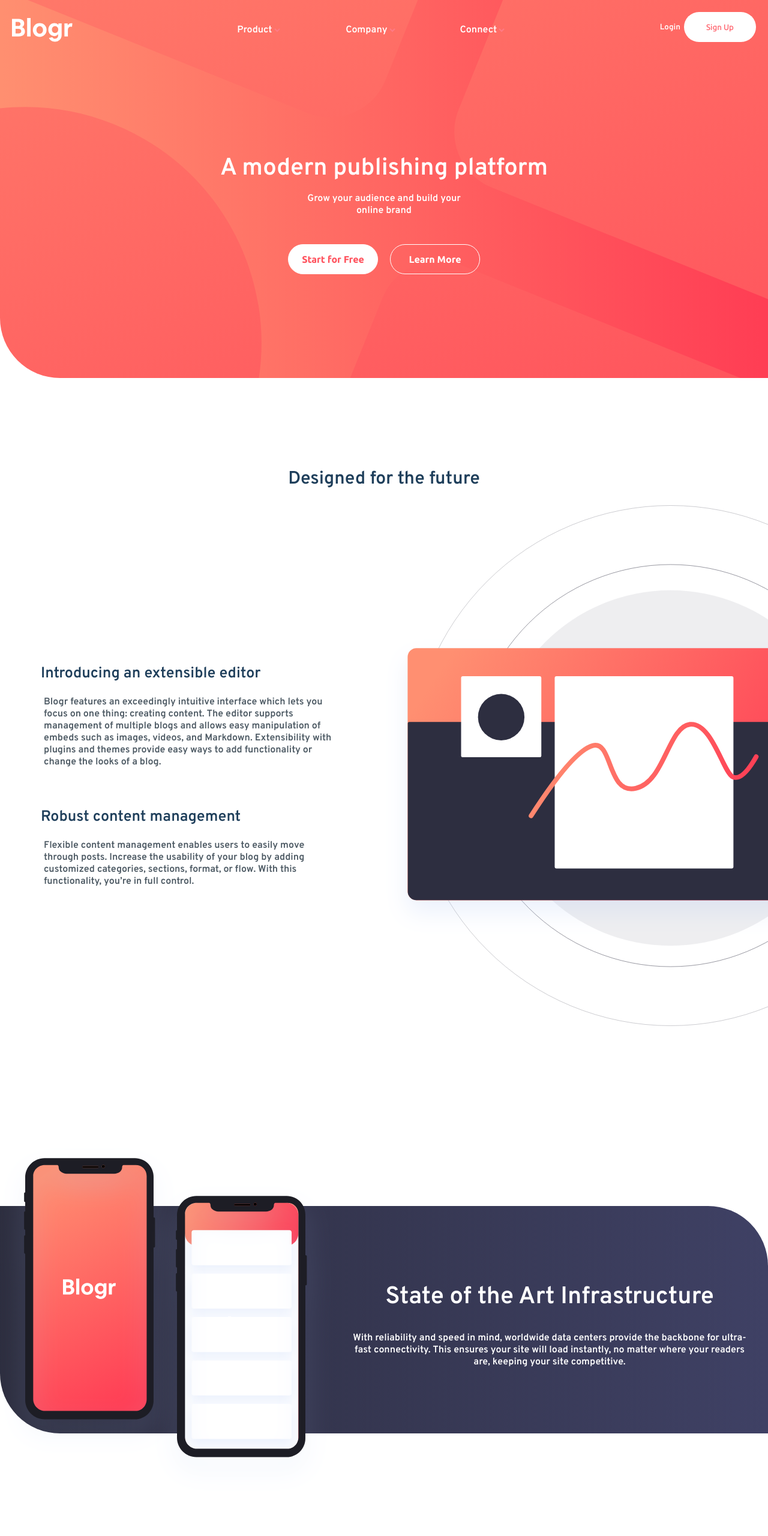
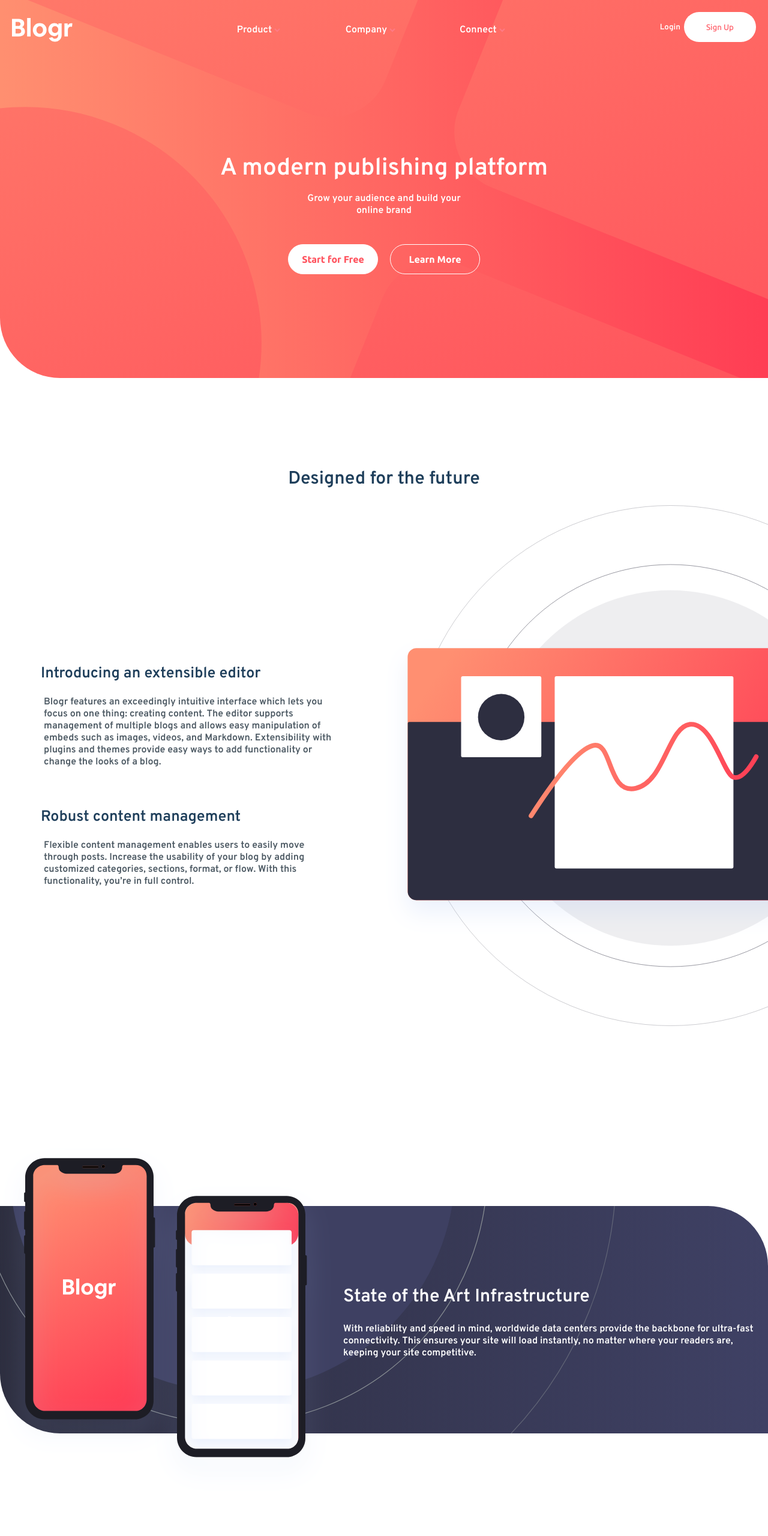
Before and after one commit to goody-dev/Blogr-Landing-Page, a plain HTML site: page index.html in a window 1280 px wide. Shown: the top 2560 px of the page at 60% size. Drawn offline with Linux system fonts and the light colour scheme.

Commit message:
enhanced dropdown arrow logic

```diff
--- a/index.css
+++ b/index.css
@@ -86,13 +86,13 @@
 .menu-header:hover {
   color: var(--veryDarkGrayishBlue-bodyCopy);
 }
-.menu-header:after {
+/*.menu-header:after {
   content: url('images/icon-arrow-dark.svg');
   margin-left: 3px;
 }
-.menu-header:target:after {
+.menu-header:hover:after {
   content: url('images/icon-arrow-light.svg');
-}
+}*/
 .menu-items {
   display: none;
   flex-direction: column;
@@ -235,12 +235,12 @@
   display: none;
 }
 .state-heading {
-  Font-size: 40px;
+  Font-size: 30px;
   color: var(--white-text);
 }
 .state-detail {
-  margin-left: 25px;
-  margin-right: 25px;
+  margin-left: 20px;
+  margin-right: 20px;
   font-size: 16px;
   color: var(--white-text);
 }
@@ -250,8 +250,11 @@
 }
 .state-of-the-art {
   height: fit-content;
-  background:no-repeat scroll top;
-  background-image:url('images/bg-pattern-circle.svg'), linear-gradient(90deg, var(--veryDarkGrayBlue-BG), var(--veryDarkDesaturatedBlue-BG));
+  background-repeat:no-repeat;
+  background-image:url('images/bg-pattern-circles.svg'), linear-gradient(90deg, var(--veryDarkGrayBlue-BG), var(--veryDarkDesaturatedBlue-BG));
+  background-attachment: scroll;
+  background-position: center;
+  /*background-origin: top;*/
   background-size: cover;
   margin-top: 200px;
   border-radius: 0 100px;
@@ -338,13 +341,6 @@
     color: var(--white-text);
     text-decoration: underline;
   }
-  .menu-header::after {
-    content: url('images/icon-arrow-dark.svg');
-    margin-left: 3px;
-  }
-  .menu-header::after :hover {
-    content: url('images/icon-arrow-light.svg');
-  }
   .menu-items {
     background-color: var(--white-text);
   }
@@ -419,14 +415,24 @@
     padding: 0;
     margin: 200px 0 0 0;
     align-items: center;
+    background-image: url('images/bg-pattern-circles-d.svg'), linear-gradient(90deg, var(--veryDarkGrayBlue-BG), var(--veryDarkDesaturatedBlue-BG));
+    background-repeat:no-repeat;
+    background-attachment: scroll;
+    background-position: center;
+    background-size: cover;
   }
   .state-of-the-art > div {
-    align-text: left;
+    text-align: left;
+    margin: 30px 20px;
   }
   .state-image {
     margin-top: -100px;
     margin-bottom: -100px;
     width: 50vw;
+  }
+  .state-detail {
+    margin-left: 0;
+    margin-right: 0;
   }
 
   footer {
--- a/index.html
+++ b/index.html
@@ -23,7 +23,11 @@
       <div id="menu">
         <div class="menus">
         <div class="sub-menu">
-          <a class="menu-header fried" href="#" onclick="displayItems()">Product</a>
+          <div>
+            <a class="menu-header fried" href="#" onclick="displayItems()">Product</a>
+            <span class="arrow"><svg xmlns="http://www.w3.org/2000/svg" width="10" height="7"><path fill="none" stroke="#FF7B86" stroke-width="2" d="M1 1l4 4 4-4"/></svg>
+            </span>
+          </div>
           <div class="menu-items">
               <a href="">Overview</a>
               <a href="">Pricing</a>
@@ -33,7 +37,11 @@
           </div>
         </div>
         <div class="sub-menu" >
-          <a class="menu-header dodo" href="#" onclick="displayItems()">Company</a>
+        <div>
+            <a class="menu-header dodo" href="#" onclick="displayItems()">Company</a>
+            <span class="arrow"><svg xmlns="http://www.w3.org/2000/svg" width="10" height="7"><path fill="none" stroke="#FF7B86" stroke-width="2" d="M1 1l4 4 4-4"/></svg>
+            </span>
+          </div>
           <div class="menu-items">
             <a href="">About</a>
             <a href="">Team</a>
@@ -42,7 +50,11 @@
           </div>
         </div>
         <div class="sub-menu" >
-          <a class="menu-header chicken" href="#" onclick="displayItems()">Connect</a>
+          <div>
+            <a class="menu-header chicken" href="#" onclick="displayItems()">Connect</a>
+            <span class="arrow"><svg xmlns="http://www.w3.org/2000/svg" width="10" height="7"><path fill="none" stroke="#FF7B86" stroke-width="2" d="M1 1l4 4 4-4"/></svg>
+            </span>
+          </div>
           <div class="menu-items">
             <a href="">Contact</a>
             <a href="">Newsletter</a>
--- a/index.js
+++ b/index.js
@@ -1,6 +1,7 @@
 const displayMenu = () => {
   var menu = document.getElementById('menu');
   var hamburger = document.getElementById('hamburger');
+  console.log(hamburger.innerHTML)
 
   if(menu.style.display === "block") {
     menu.style.display = "none";
@@ -12,46 +13,44 @@
   }
 }
 
-/*const displayProduct = () => {
+const displayItems = () => {
+  var target = event.target;
   var menuItems = document.getElementsByClassName('menu-items');
+  var arrow = document.getElementsByClassName('arrow');
+  console.log(arrow.innerHTML);
 
-  if(menuItems[0].style.display === "none") {
-    menuItems[0].style.display = "flex";
-  } else {
-    menuItems[0].style.display = "none";
-  }
-}*/
-
-const displayItems = () => {
-  //alert("it's working right 🚀");
-  var target = event.target;
-  //var menuHeader = document.getElementsByClassName('menu-header');
-  var menuItems = document.getElementsByClassName('menu-items');
-  var arrow
-
-  /*var toggleProduct = () => {
-    menuItems[0].style.display = "none"? menuItems[0].style.display = "flex" : menuItems[0].style.display = "none";
-  }*/
   switch (target.innerHTML) {
     case 'Product':
       if(menuItems[0].style.display === "flex") {
-        menuItems[0].style.display = "none"
+        menuItems[0].style.display = "none";
+        arrow[0].innerHTML = `<svg xmlns="http://www.w3.org/2000/svg" width="10" height="7"><path fill="none" stroke="#FF7B86" stroke-width="2" d="M1 1l4 4 4-4"/></svg>
+        `;
       } else {
-        menuItems[0].style.display = "flex"
+        menuItems[0].style.display = "flex";
+        arrow[0].innerHTML = `<svg xmlns="http://www.w3.org/2000/svg" width="10" height="7" transform="rotate(180)"><path fill="none" stroke="#FF7B86" stroke-width="2" opacity="0.75" d="M1 1l4 4 4-4"/></svg>
+        `;
       }
       break;
     case 'Company':
       if(menuItems[1].style.display === "flex") {
-        menuItems[1].style.display = "none"
+        menuItems[1].style.display = "none";
+        arrow[1].innerHTML = `<svg xmlns="http://www.w3.org/2000/svg" width="10" height="7"><path fill="none" stroke="#FF7B86" stroke-width="2" d="M1 1l4 4 4-4"/></svg>
+        `;
       } else {
-        menuItems[1].style.display = "flex"
+        menuItems[1].style.display = "flex";
+        arrow[1].innerHTML = `<svg xmlns="http://www.w3.org/2000/svg" width="10" height="7" transform="rotate(180)"><path fill="none" stroke="#FF7B86" stroke-width="2" opacity="0.75" d="M1 1l4 4 4-4"/></svg>
+        `;
       }
       break;
     case 'Connect':
       if(menuItems[2].style.display === "flex") {
-        menuItems[2].style.display = "none"
+        menuItems[2].style.display = "none";
+        arrow[2].innerHTML = `<svg xmlns="http://www.w3.org/2000/svg" width="10" height="7"><path fill="none" stroke="#FF7B86" stroke-width="2" d="M1 1l4 4 4-4"/></svg>
+        `;
       } else {
-        menuItems[2].style.display = "flex"
+        menuItems[2].style.display = "flex";
+        arrow[2].innerHTML = `<svg xmlns="http://www.w3.org/2000/svg" width="10" height="7" transform="rotate(180)"><path fill="none" stroke="#FF7B86" stroke-width="2" opacity="0.75" d="M1 1l4 4 4-4"/></svg>
+        `;
       }
       break;
   }
```
Also changed, not shown: images/bg-pattern-circles-d.svg (added), images/bg-pattern-circles.svg.
